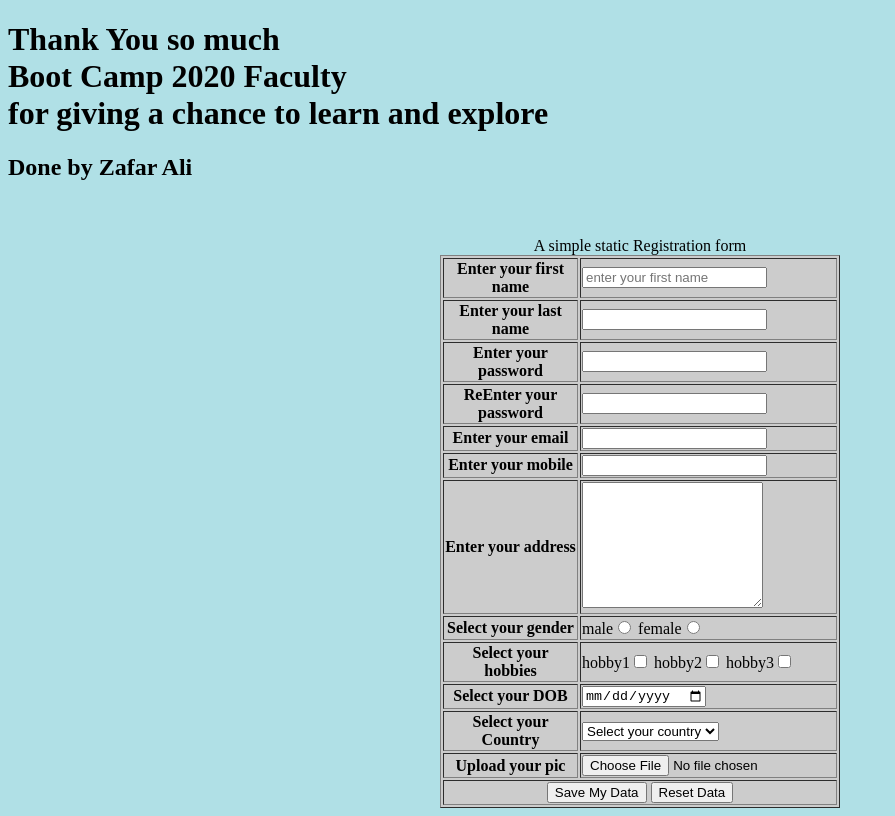
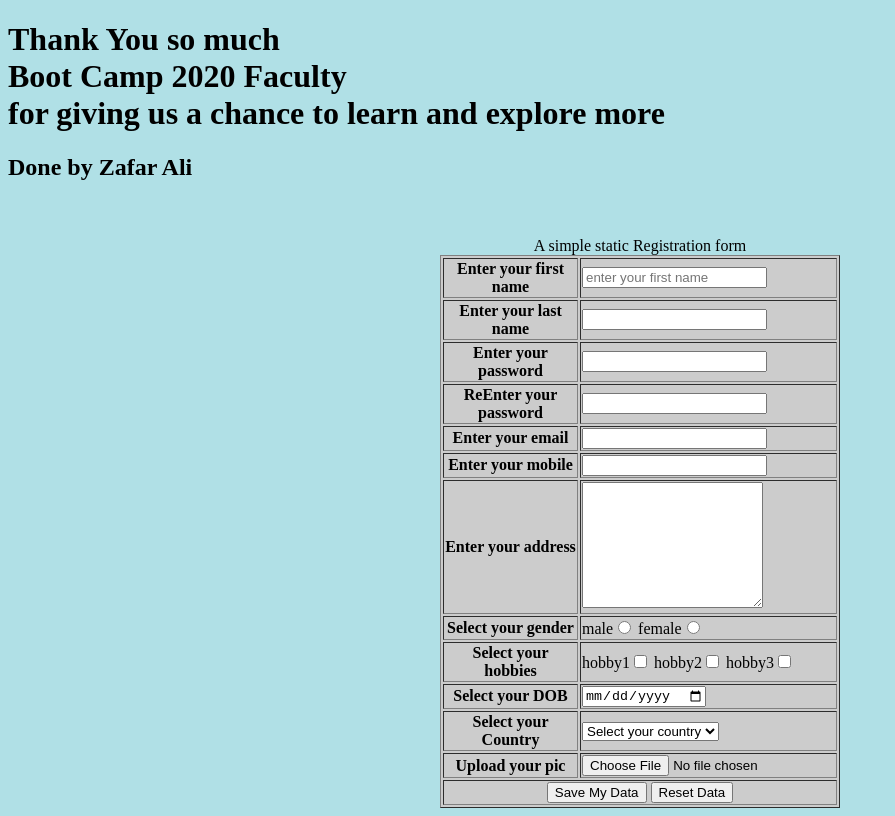
Before and after one commit to zafarneo786/bootcamp2020sample, a plain HTML site: page index.html in a window 1280 px wide. Shown: the whole page, without its empty margins (0-895 px from the left). Drawn offline with Linux system fonts and the light colour scheme.

Commit message:
Update index.html

```diff
--- a/index.html
+++ b/index.html
@@ -8,7 +8,7 @@
 <body style="background-color:powderblue;">
     <h1>Thank You so much <br />
         Boot Camp 2020 Faculty <br />
-         for giving a chance to learn and explore</h1>
+         for giving us a chance to learn and explore more</h1>
          <h2>Done by Zafar Ali</h2>
          <br />
          <br />
```
